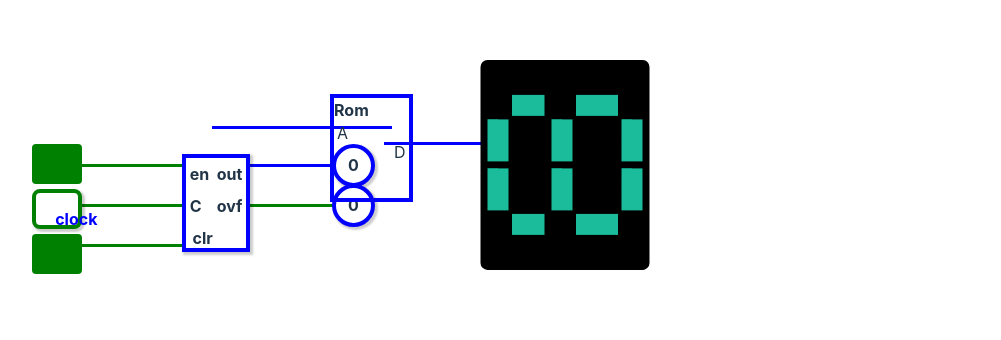
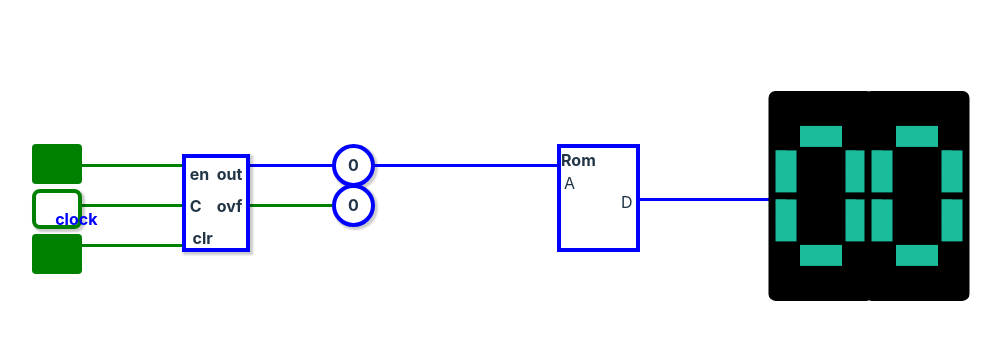
Before and after one commit to Old-Second/CPU-simulation, a React (Vite) app: page / in a window 1280 px wide. Shown: the part 146-486 px from the top of the page, without its empty margins (118-1119 px from the left). Built offline with nearby package versions, Linux system fonts and the light colour scheme.

Commit message:
fix style

```diff
--- a/src/App.css
+++ b/src/App.css
@@ -9,8 +9,8 @@
     width: 75px;
     height: 100px;
     position: absolute;
-    top: 30vh;
-    left: 35vw;
+    top: 290px;
+    left: 675px;
 }
 
 .Rom > p1 {
@@ -27,30 +27,30 @@
 
 .DigitalTube1 {
     position: absolute;
-    top: 20vh;
-    left: 45vw;
+    top: 191px;
+    left: 864px;
     transform: scale(0.7);
 }
 
 .DigitalTube2 {
     position: absolute;
-    top: 20vh;
-    left: 50vw;
+    top: 191px;
+    left: 960px;
     transform: scale(0.7);
 }
 
 .conductor1 {
     border-top: solid 3px blue;
-    width: 180px;
-    top: 34vh;
-    left: 25.8vw;
+    width: 185px;
+    top: 310px;
+    left: 490px;
     position: absolute;
 }
 
 .conductor2 {
     border-top: solid 3px blue;
     width: 200px;
-    top: 36vh;
-    left: 39.2vw;
+    top: 344px;
+    left: 754px;
     position: absolute;
 }
```
